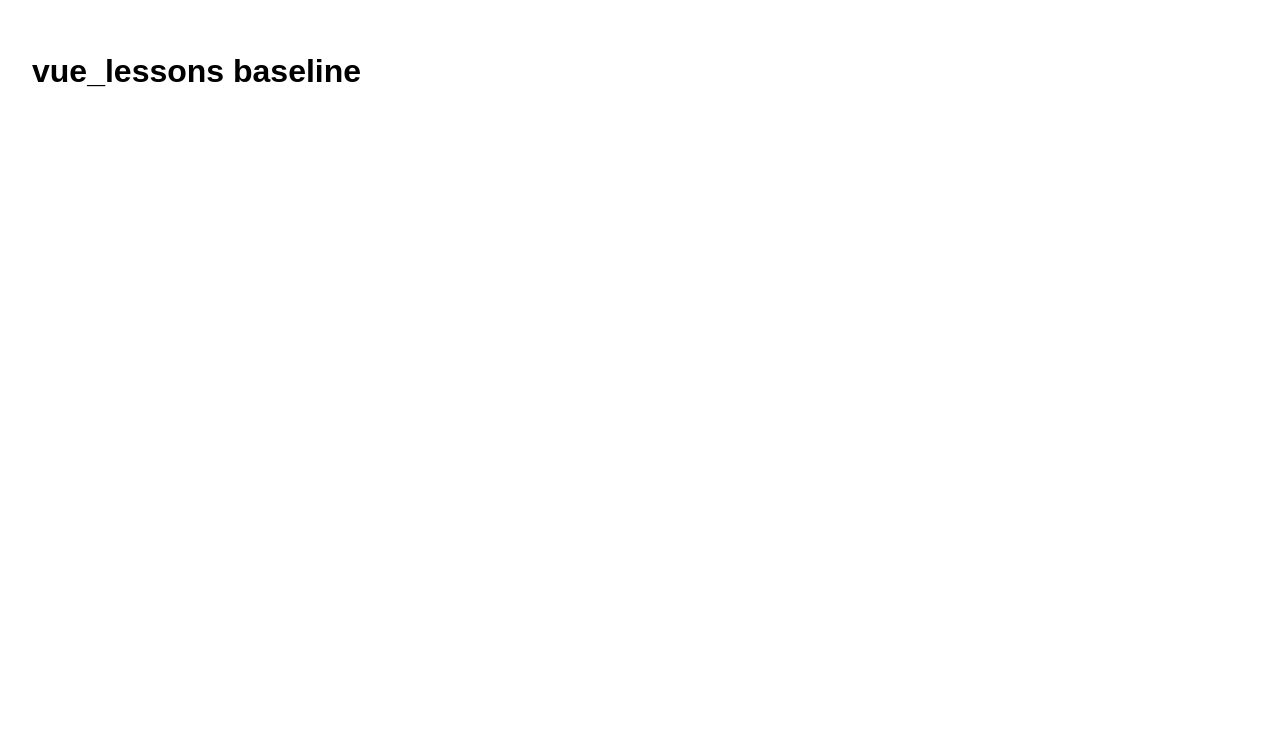
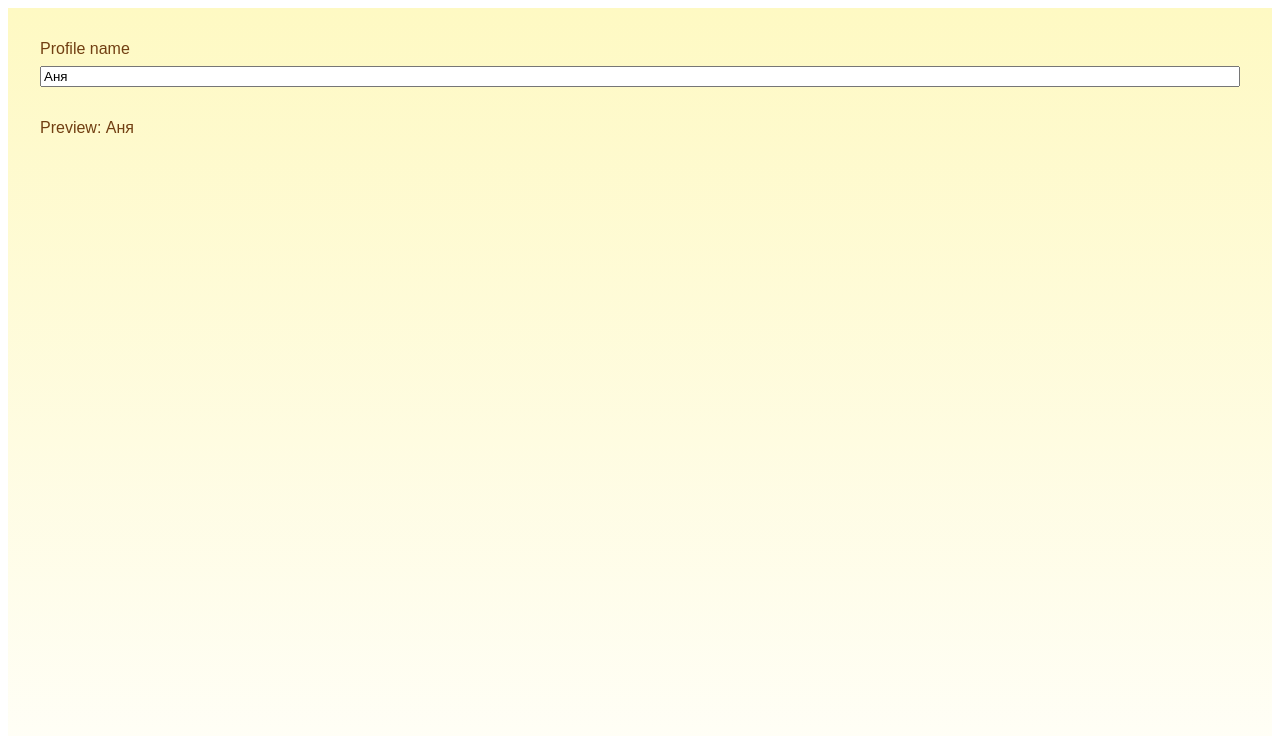
Before and after one commit to angularWorkshop/vue_lessons, a Vue app: page / in a window 1280 px wide. Shown: the top 736 px of the page. Built offline with nearby package versions, Linux system fonts and the light colour scheme.

Commit message:
feat: add vue answer-topic-10-exercise-02-define-model-profile-field solution

```diff
--- a/src/App.vue
+++ b/src/App.vue
@@ -1,16 +1,28 @@
 <script setup>
-const title = 'vue_lessons baseline';
+import { reactive } from 'vue';
+import ProfileNameField from './components/ProfileNameField.vue';
+
+const profile = reactive({
+  name: 'Аня',
+});
 </script>
 
 <template>
-  <main class="app">
-    <h1>{{ title }}</h1>
+  <main class="workspace">
+    <ProfileNameField v-model="profile.name" />
+    <p>Preview: {{ profile.name }}</p>
   </main>
 </template>
 
 <style scoped>
-.app {
-  padding: 24px;
+.workspace {
+  min-height: 100vh;
+  padding: 32px;
+  display: grid;
+  gap: 16px;
+  align-content: start;
+  background: linear-gradient(180deg, #fef9c3 0%, #ffffff 100%);
+  color: #713f12;
   font-family: Arial, sans-serif;
 }
 </style>
--- /dev/null
+++ b/src/components/ProfileNameField.vue
@@ -0,0 +1,17 @@
+<script setup>
+const profileName = defineModel();
+</script>
+
+<template>
+  <label class="field">
+    Profile name
+    <input type="text" v-model="profileName" />
+  </label>
+</template>
+
+<style scoped>
+.field {
+  display: grid;
+  gap: 8px;
+}
+</style>
```
Also changed, not shown: src/main.js (line endings or trailing spaces), 2 other files (tests, documents, lock files or other folders).
